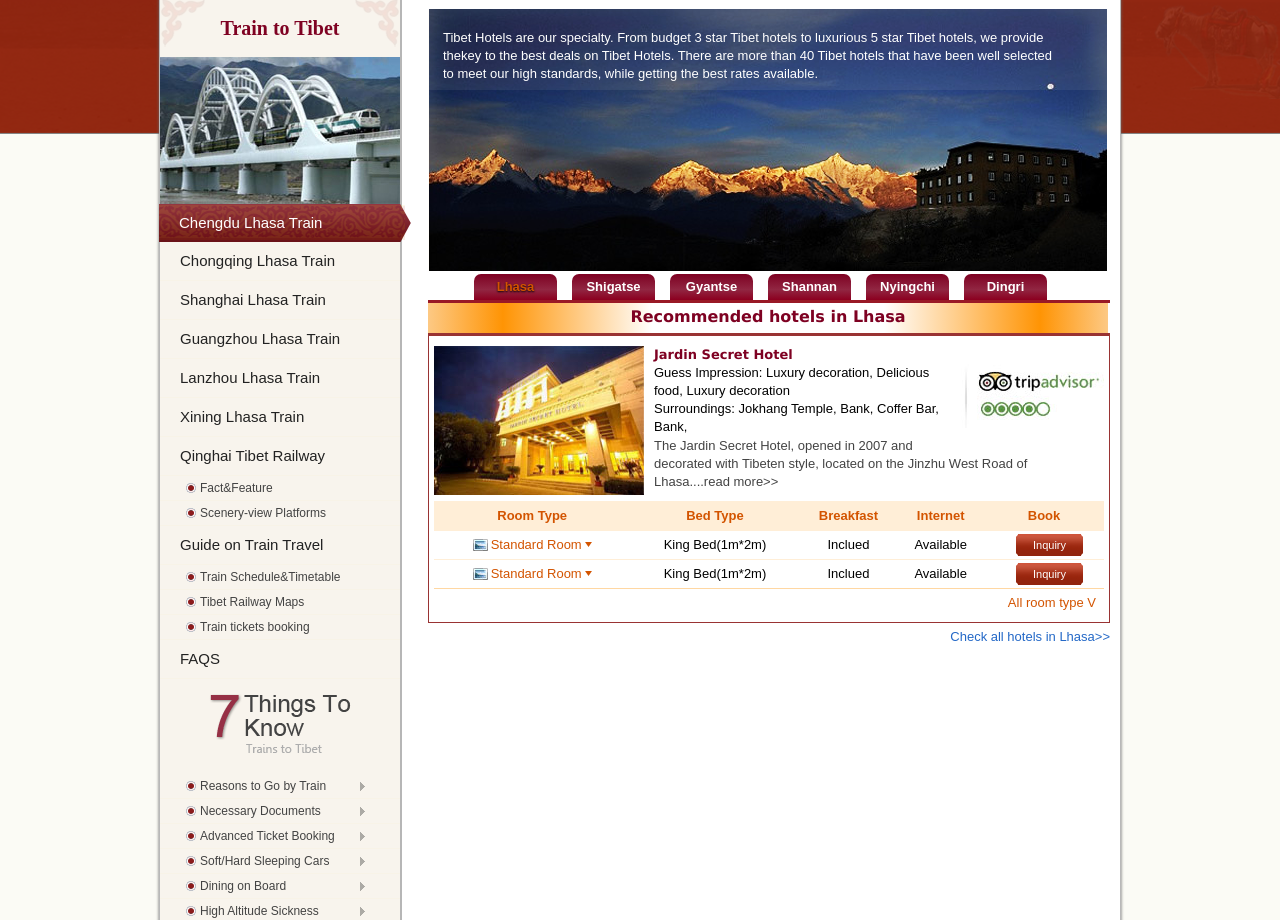
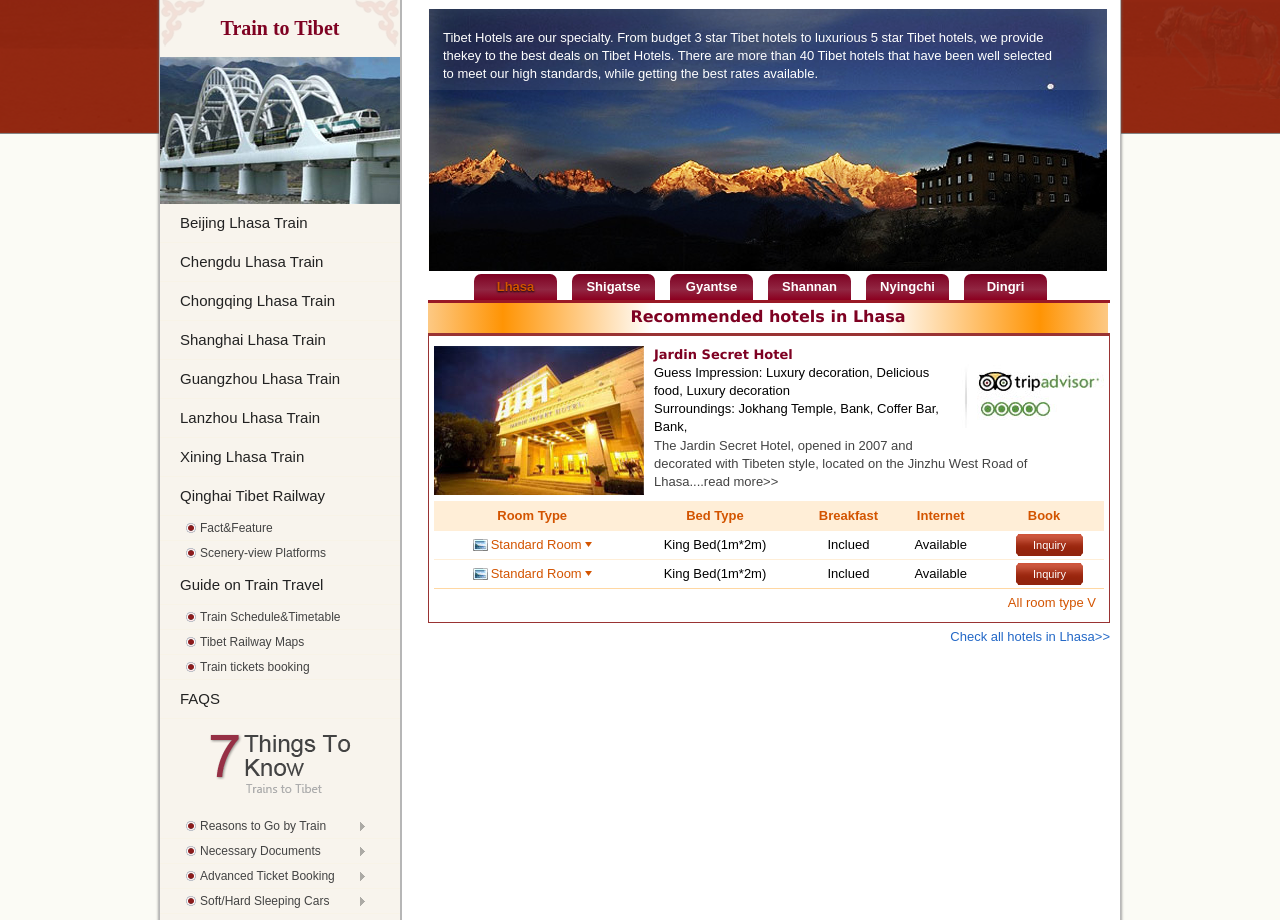
Before and after one commit to hellocreep/TD, a Django app: page /hotel-index/ in a window 1280 px wide. Shown: the part 182-1102 px from the top of the page. Run offline with Django 3.2, Linux system fonts and the light colour scheme.

Commit message:
火车页面的一些修改,sidebar判断当前页面

```diff
--- a/pool/assets/scripts/global.js
+++ b/pool/assets/scripts/global.js
@@ -1,8 +1,8 @@
 ;(function(){
     //sidebar同步content 有没其他可以不写js的方法实现？
    var autoHeight = function(){
-       var side_height = $( '.sidebar' ).height();
-       if( side_height <1000 ){
+       var content_height = $( '.content' ).height();
+       if( content_height <1000 ){
            $( '.sidebar' ).height( 1200 )
        }else{
            $( '.sidebar' ).height($( '.content' ).height() + 60);
@@ -33,10 +33,7 @@ $( function(){
         }
     );
 
-    $( '.staion-list' ).each(function(){
-        $( this ).click(function(){
-        });
-    })
+    $( '#'+$( '.train-map' ).attr( 'title' )).addClass( 'active' );
 
 	//头部menu下拉效果
 	$('#tibetTours').hide();
--- a/pool/assets/styles/train-to-tibet.css
+++ b/pool/assets/styles/train-to-tibet.css
@@ -425,6 +425,7 @@
 
 .schedule-detail tr {
     height: 33px;
+    text-align: center;
 }
 
 .schedule-detail tfoot th {
--- a/pool/templates/sidebar.html
+++ b/pool/templates/sidebar.html
@@ -4,22 +4,25 @@
     </div>
     <ul class="nav-left">
         <li>
-            <a href="#" class="staion-list active">Chengdu Lhasa Train</a>
+            <a href="#" id="train-beijing">Beijing Lhasa Train</a>
         </li>
         <li>
-            <a  class="staion-list">Chongqing Lhasa Train</a>
+            <a href="#" id="train-chengdu">Chengdu Lhasa Train</a>
         </li>
         <li>
-            <a class="staion-list">Shanghai Lhasa Train</a>
+            <a id="train-chongqing">Chongqing Lhasa Train</a>
         </li>
         <li>
-            <a class="staion-list">Guangzhou Lhasa Train</a>
+            <a id="train-shanghai">Shanghai Lhasa Train</a>
         </li>
         <li>
-            <a class="staion-list">Lanzhou Lhasa Train</a>
+            <a id="train-guangzhou">Guangzhou Lhasa Train</a>
         </li>
         <li>
-            <a class="staion-list">Xining Lhasa Train</a>
+            <a id="train-lhasa">Lanzhou Lhasa Train</a>
+        </li>
+        <li>
+            <a id="train-xining">Xining Lhasa Train</a>
         </li>
         <li>
             <a class="nohover">Qinghai Tibet Railway</a>
@@ -33,7 +36,7 @@
             </ul>
         </li>
         <li>
-            <a class="nohover" href="#">Guide on Train Travel</a>
+            <a class="nohover">Guide on Train Travel</a>
             <ul class="subnav-left">
                 <li>
                     <a>Train Schedule&Timetable</a>
--- a/pool/templates/train-to-tibet.html
+++ b/pool/templates/train-to-tibet.html
@@ -18,7 +18,7 @@
     <div class="content">
         <h1>Train to Tibet</h1>
         <p></p>
-        <div class="train-map">
+        <div class="train-map" id="">
             <img src="/imagesnew/train/Alltrains.png"/>
             <ul class="clearfix">
                 <li>
```
Also changed, not shown: pool/templates/content-foot.html (added, +43 -0 lines), pool/templates/get-to-tibet.html (+2 -44 lines).
